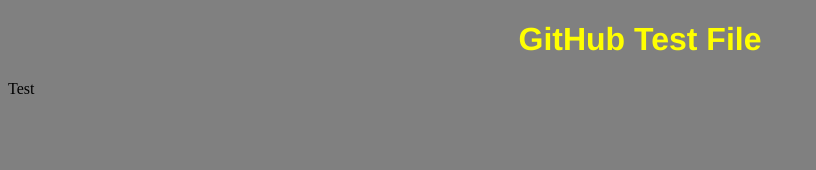
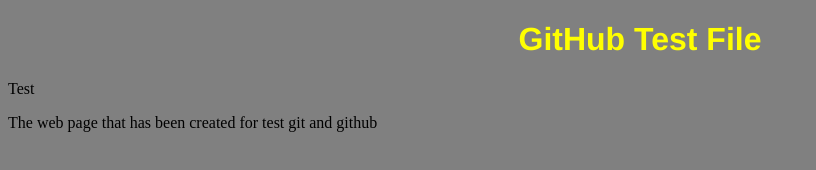
Before and after one commit to rustyrazor451/gitTest, a plain HTML site: page index.html in a window 1280 px wide. Shown: the whole page, without its empty margins (0-816 px from the left). Drawn offline with Linux system fonts and the light colour scheme.

Commit message:
i adder desctiption

```diff
--- a/index.html
+++ b/index.html
@@ -10,8 +10,10 @@
 </head>
 
 <body>
+
     <h1>GitHub Test File</h1>
     <p>Test</p>
+    <p>The web page that has been created for test git and github</p>
 
 </body>
 
```
